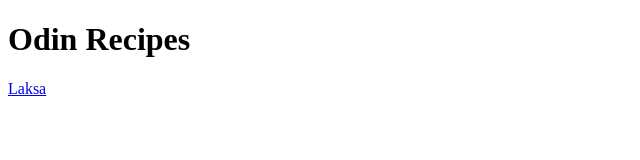
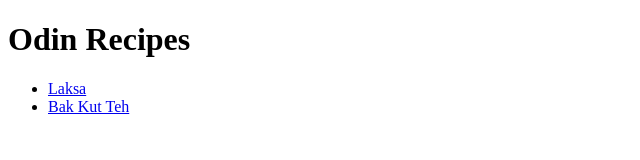
Before and after one commit to yoghurtfork/odin-recipes, a plain HTML site: page index.html in a window 1280 px wide. Shown: the whole page, without its empty margins (0-640 px from the left). Drawn offline with Linux system fonts and the light colour scheme.

Commit message:
Add all changes to stage and commit
In commits yesterday, some changes were left out.
This commit captures all the changes

```diff
--- a/index.html
+++ b/index.html
@@ -7,6 +7,10 @@
 </head>
 <body>
     <h1>Odin Recipes</h1>
-    <a href="recipes/laksa.html">Laksa</a>
+    <ul>
+        <li><a href="recipes/laksa.html">Laksa</a></li>
+        <li><a href="recipes/bak-kut-teh.html">Bak Kut Teh</a></li>
+    </ul>
+
 </body>
 </html>
```
Also changed, not shown: images/bak-kut-teh.jpg (added).
